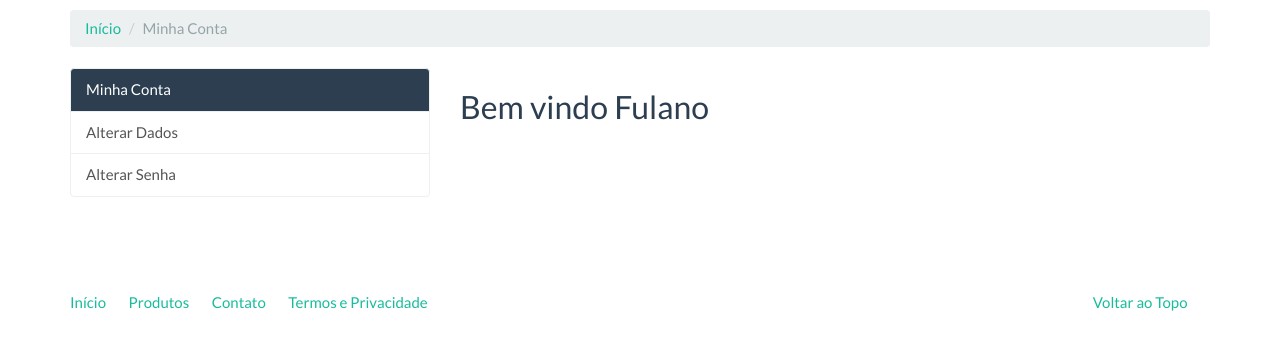
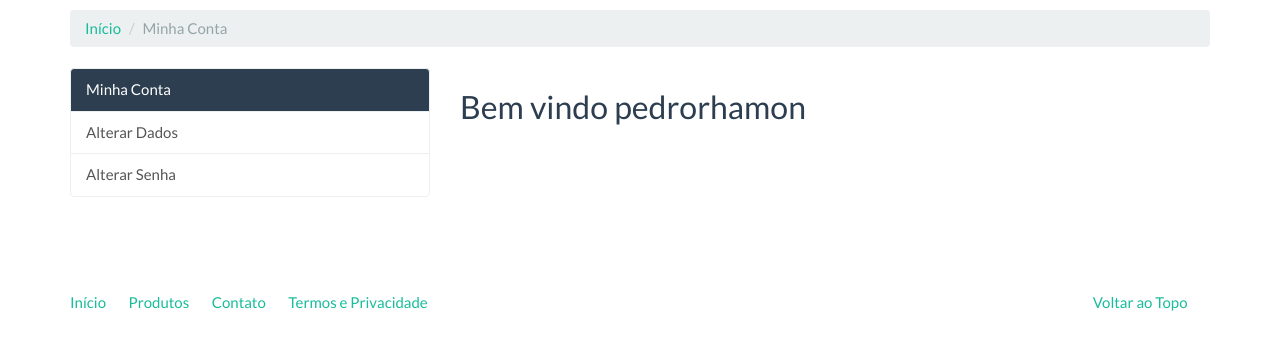
Before and after one commit to pedrorhamon/ecommerce-python, a Django app: page /conta/ in a window 1280 px wide. Shown: the part 60-410 px from the top of the page. Run offline with Django 4.2, Linux system fonts and the light colour scheme; a user stored in the database is signed in; data that the repository does not hold is empty; some libraries are stand-ins or nearby versions.

Commit message:
personalizando nome do usuario na tela

```diff
--- a/djangoecommerce/accounts/templates/accounts/index.html
+++ b/djangoecommerce/accounts/templates/accounts/index.html
@@ -4,7 +4,7 @@
 
 {% block container %}
 <ol class="breadcrumb"style="margin-top: 20px;">
-  <li><a href="#">Início</a></li>
+  <li><a href="{% url 'accounts:index' %}">Início</a></li>
   <li class="active">Minha Conta</li>
 </ol>
 <div class="row">
@@ -17,7 +17,7 @@
     </div>
     <div class="col-md-8">
         {% block accounts_container %}
-            <h2>Bem vindo Fulano</h2>
+            <h2>Bem vindo {{user}}</h2>
         {% endblock %}
     </div>
 </div>
```
Also changed, not shown: djangoecommerce/db.sqlite3.
